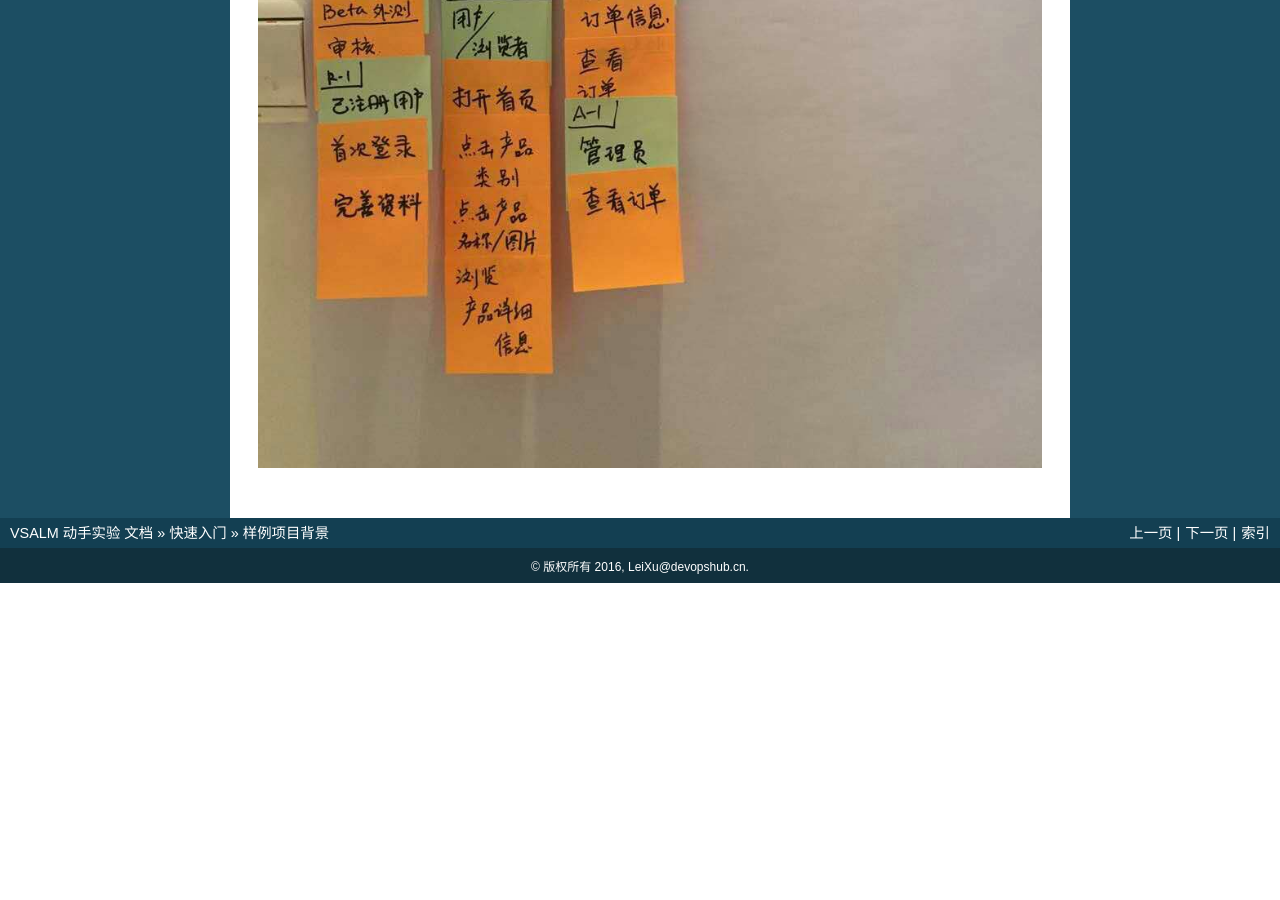
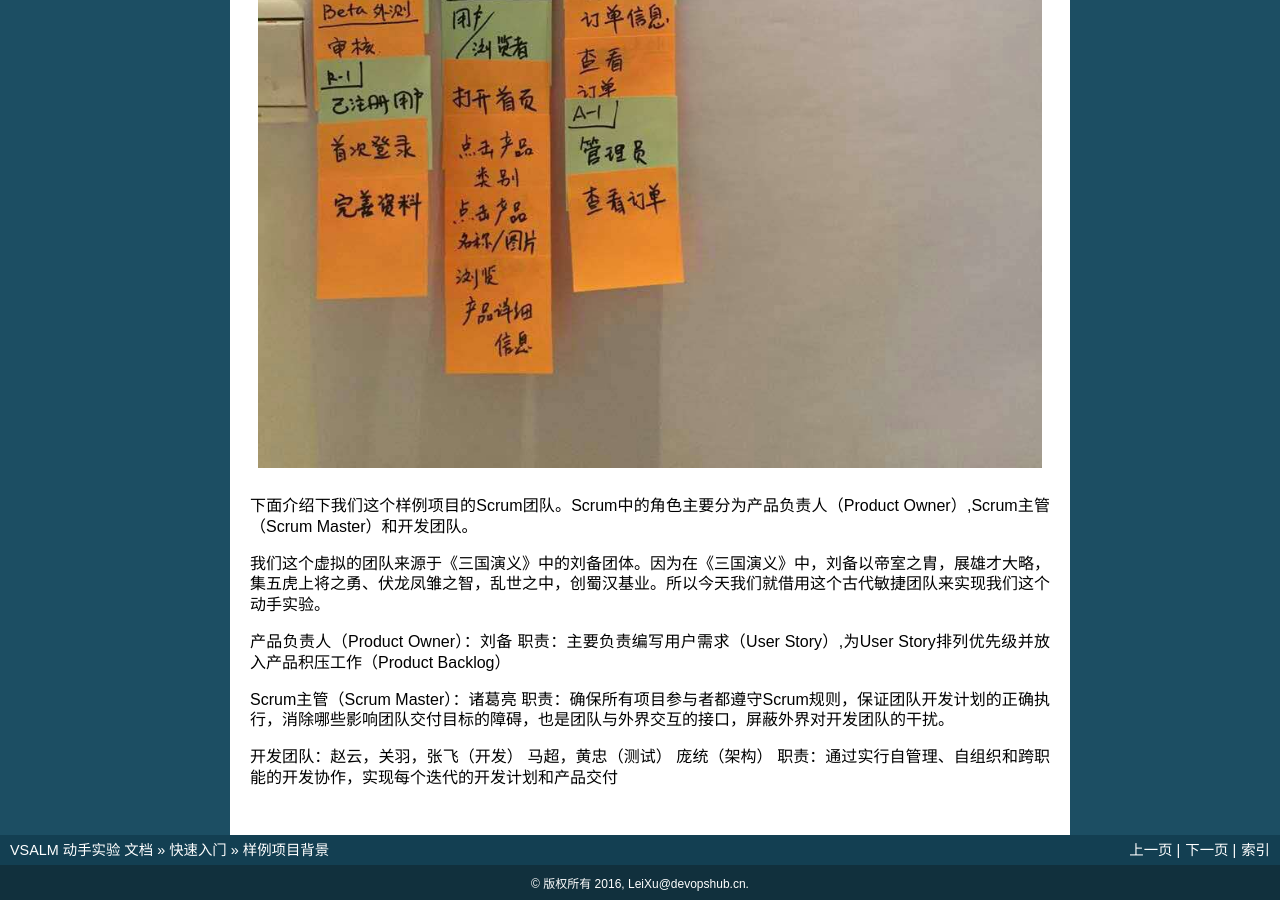
Before and after one commit to ups216/vsalm-hols, a Sphinx documentation site: the page built from docs/getting-started/sample-project-introduction.rst, in a window 1280 px wide and 900 px high, scrolled down 9458 px. Built offline with Sphinx 7.4.7, drawn with Linux system fonts in a browser that asks for light colours; the version number could not be read and is left out; before the commit the page ends 10041 px from its top, so only the background shows below that.

```diff
--- a/docs/getting-started/sample-project-introduction.rst
+++ b/docs/getting-started/sample-project-introduction.rst
@@ -56,3 +56,16 @@
 ~~~~~~~~~~~~~~~~~~~~~~~~~~~~~~~~~~~~
 
 .. figure:: images/UserStoryOfWholeKanban.jpg
+
+下面介绍下我们这个样例项目的Scrum团队。Scrum中的角色主要分为产品负责人（Product Owner）,Scrum主管（Scrum Master）和开发团队。
+
+我们这个虚拟的团队来源于《三国演义》中的刘备团体。因为在《三国演义》中，刘备以帝室之胄，展雄才大略，集五虎上将之勇、伏龙凤雏之智，乱世之中，创蜀汉基业。所以今天我们就借用这个古代敏捷团队来实现我们这个动手实验。
+
+产品负责人（Product Owner）：刘备
+职责：主要负责编写用户需求（User Story）,为User Story排列优先级并放入产品积压工作（Product Backlog）
+
+Scrum主管（Scrum Master）：诸葛亮
+职责：确保所有项目参与者都遵守Scrum规则，保证团队开发计划的正确执行，消除哪些影响团队交付目标的障碍，也是团队与外界交互的接口，屏蔽外界对开发团队的干扰。
+
+开发团队：赵云，关羽，张飞（开发）   马超，黄忠（测试）   庞统（架构）
+职责：通过实行自管理、自组织和跨职能的开发协作，实现每个迭代的开发计划和产品交付
```
Also changed, not shown: docs/labs/agile-planning-and-portfolio-management.rst (+14 -12 lines), docs/labs/images/Exercise-1-Browse-Projects-and-Teams.png, docs/labs/images/Exercise-1-Check-the-backlog-item-iteration.png, docs/labs/images/Exercise-1-Create-the-ShoppingCart-service-backlog-item.png (added), docs/labs/images/Exercise-1-Create-the-weather-service-backlog-item.png (deleted), docs/labs/images/Exercise-1-Drag-and-Drop-backlog-item-for-list.png, docs/labs/images/Exercise-1-Drag-and-Drop-backlog-item-to-current-iteration.png, docs/labs/images/Exercise-1-Edit-the-detail-information-of-backlog-item.png, docs/labs/images/Exercise-1-Login-TFS-Web-Portal-From-Browse.png (added), docs/labs/images/Exercise-1-Open-TFS-Web-Portal-From-Browse.png, docs/labs/images/Exercise-1-Select-Project-PartsUnlimited-and-default-team.png (added), docs/labs/images/Exercise-1-Select-Project-test1-and-default-team.png (deleted), docs/labs/images/Exercise-1-The-Backlog-UI.png, docs/labs/images/Exercise-1-The-team-Portal-of-Project-PartsUnlimited-default-team.png (renamed from docs/labs/images/Exercise-1-The-team-Portal-of-Project-test1-default-team.png).
